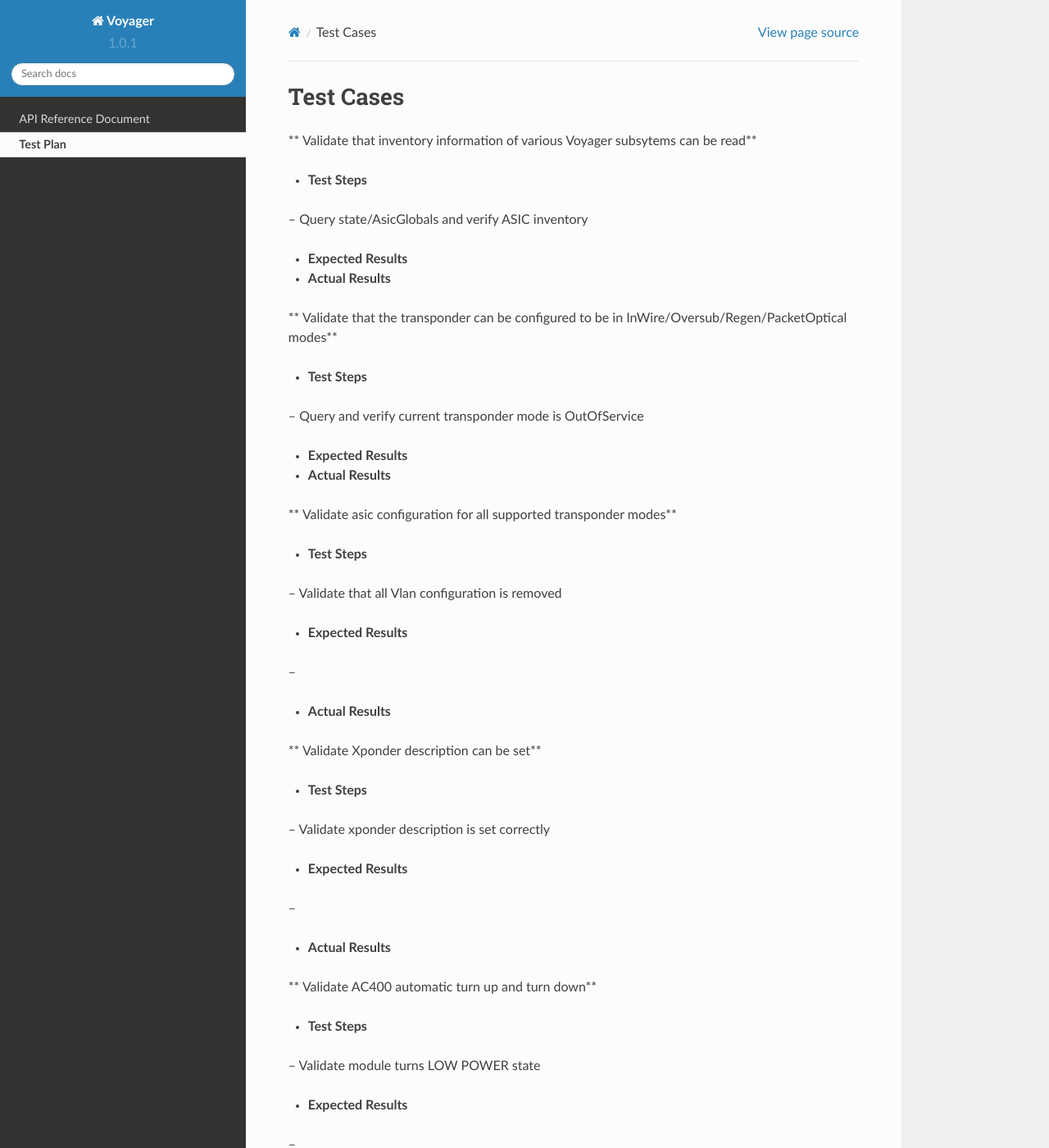
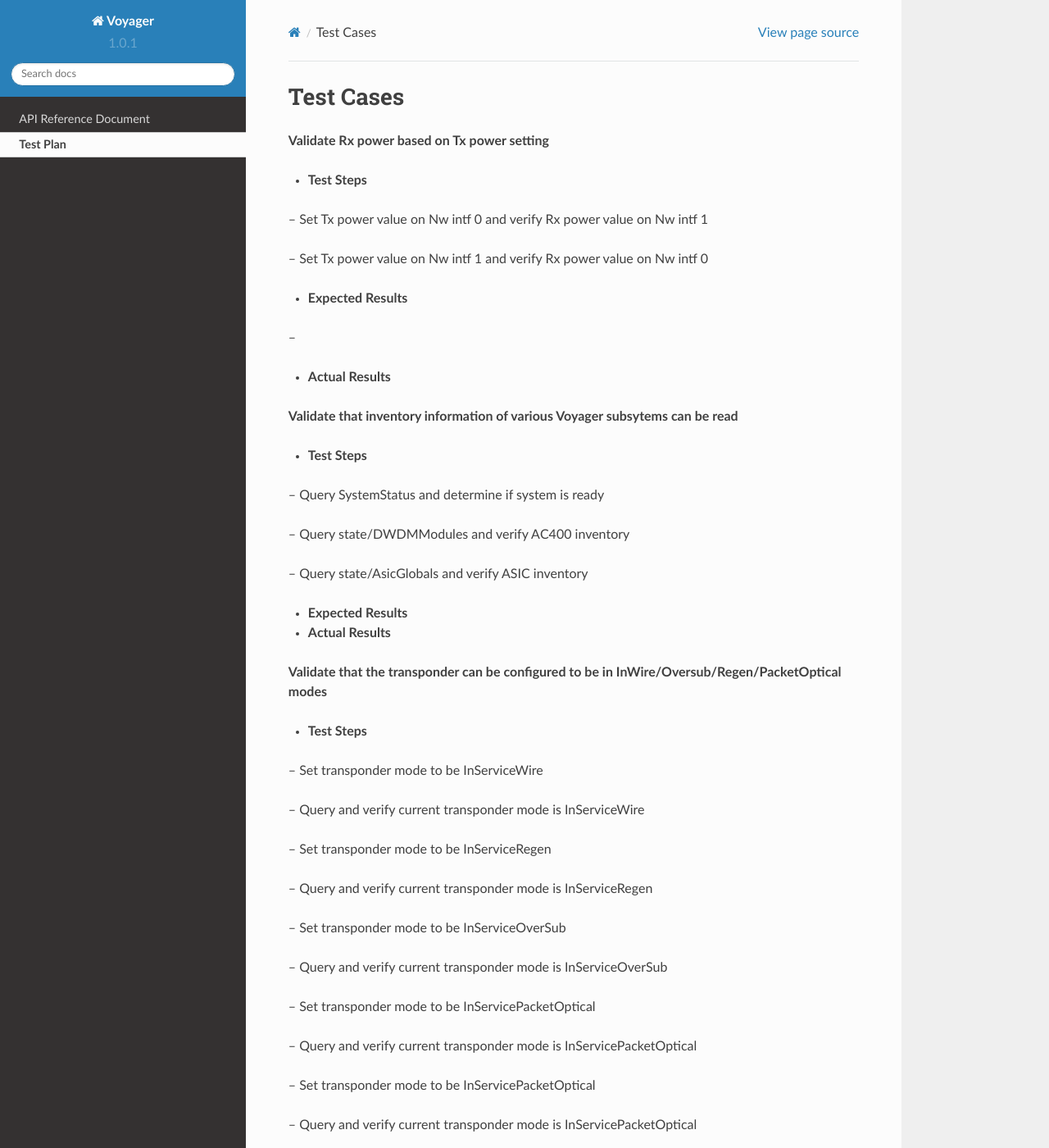
Before and after one commit to vragukumar/Voyager, a Sphinx documentation site: the page built from source/testPlan2.rst, in a window 1280 px wide and 1400 px high. Shown: the whole window at 82% size. Built offline with Sphinx 7.4.7 and the Read the Docs theme 2.0.0, drawn with Linux system fonts in a browser that asks for light colours; formulas are drawn with MathJax 3; pages that are not in the unit, such as notebooks, are missing from menus; some of the changed text lies outside the part shown.

Commit message:
Minor fix to set heading text to be in bold

```diff
--- a/genTestPlan.py
+++ b/genTestPlan.py
@@ -5,7 +5,7 @@
         self.info = info
 
     def generateDoc (self, fd):
-        fd.writelines('**' + ''.join(self.info['description'])+ '**')
+        fd.writelines('**' + ''.join(self.info['description']).lstrip()+ '**')
         fd.writelines('\n\n')
         fd.writelines('- **Test Steps**\n\n')
         for line in self.info['steps']:
--- a/source/testPlan2.rst
+++ b/source/testPlan2.rst
@@ -2,9 +2,27 @@
 ==========
 
 
-** Validate that inventory information of various Voyager subsytems can be read**
+**Validate Rx power based on Tx power setting**
 
 - **Test Steps**
+
+-- Set Tx power value on Nw intf 0 and verify Rx power value on Nw intf 1
+
+-- Set Tx power value on Nw intf 1 and verify Rx power value on Nw intf 0
+
+- **Expected Results**
+
+
+--
+
+- **Actual Results**
+**Validate that inventory information of various Voyager subsytems can be read**
+
+- **Test Steps**
+
+-- Query SystemStatus and determine if system is ready
+
+-- Query state/DWDMModules and verify AC400 inventory
 
 -- Query state/AsicGlobals and verify ASIC inventory
 
@@ -12,9 +30,31 @@
 
 
 - **Actual Results**
-** Validate that the transponder can be configured to be in InWire/Oversub/Regen/PacketOptical modes**
+**Validate that the transponder can be configured to be in InWire/Oversub/Regen/PacketOptical modes**
 
 - **Test Steps**
+
+-- Set transponder mode to be InServiceWire
+
+-- Query and verify current transponder mode is InServiceWire
+
+-- Set transponder mode to be InServiceRegen
+
+-- Query and verify current transponder mode is InServiceRegen
+
+-- Set transponder mode to be InServiceOverSub
+
+-- Query and verify current transponder mode is InServiceOverSub
+
+-- Set transponder mode to be InServicePacketOptical
+
+-- Query and verify current transponder mode is InServicePacketOptical
+
+-- Set transponder mode to be InServicePacketOptical
+
+-- Query and verify current transponder mode is InServicePacketOptical
+
+-- Set transponder mode to be OutOfService
 
 -- Query and verify current transponder mode is OutOfService
 
@@ -22,9 +62,19 @@
 
 
 - **Actual Results**
-** Validate asic configuration for all supported transponder modes**
+**Validate asic configuration for all supported transponder modes**
 
 - **Test Steps**
+
+-- Set transponder mode to be InServiceWire
+
+-- Validate vlan and port configuration matches
+
+-- Set transponder mode to be InServiceOverSub
+
+-- Validate vlan and port configuration matches
+
+-- Set transponder mode to be OutOfService
 
 -- Validate that all Vlan configuration is removed
 
@@ -34,9 +84,11 @@
 --
 
 - **Actual Results**
-** Validate Xponder description can be set**
+**Validate Xponder description can be set**
 
 - **Test Steps**
+
+-- Set xponder description
 
 -- Validate xponder description is set correctly
 
@@ -46,15 +98,3 @@
 --
 
 - **Actual Results**
-** Validate AC400 automatic turn up and turn down**
-
-- **Test Steps**
-
--- Validate module turns LOW POWER state
-
-- **Expected Results**
-
-
---
-
-- **Actual Results**
```
